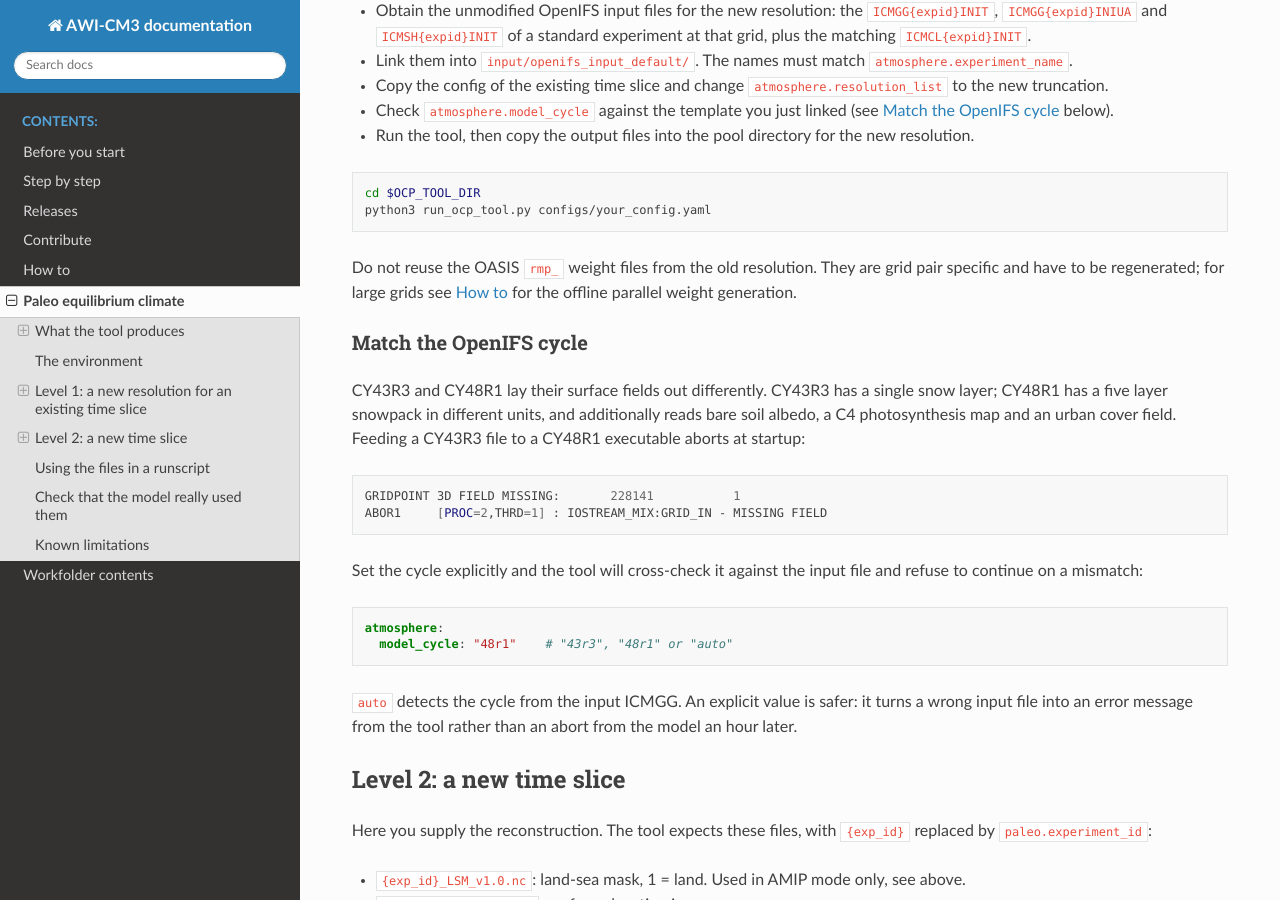
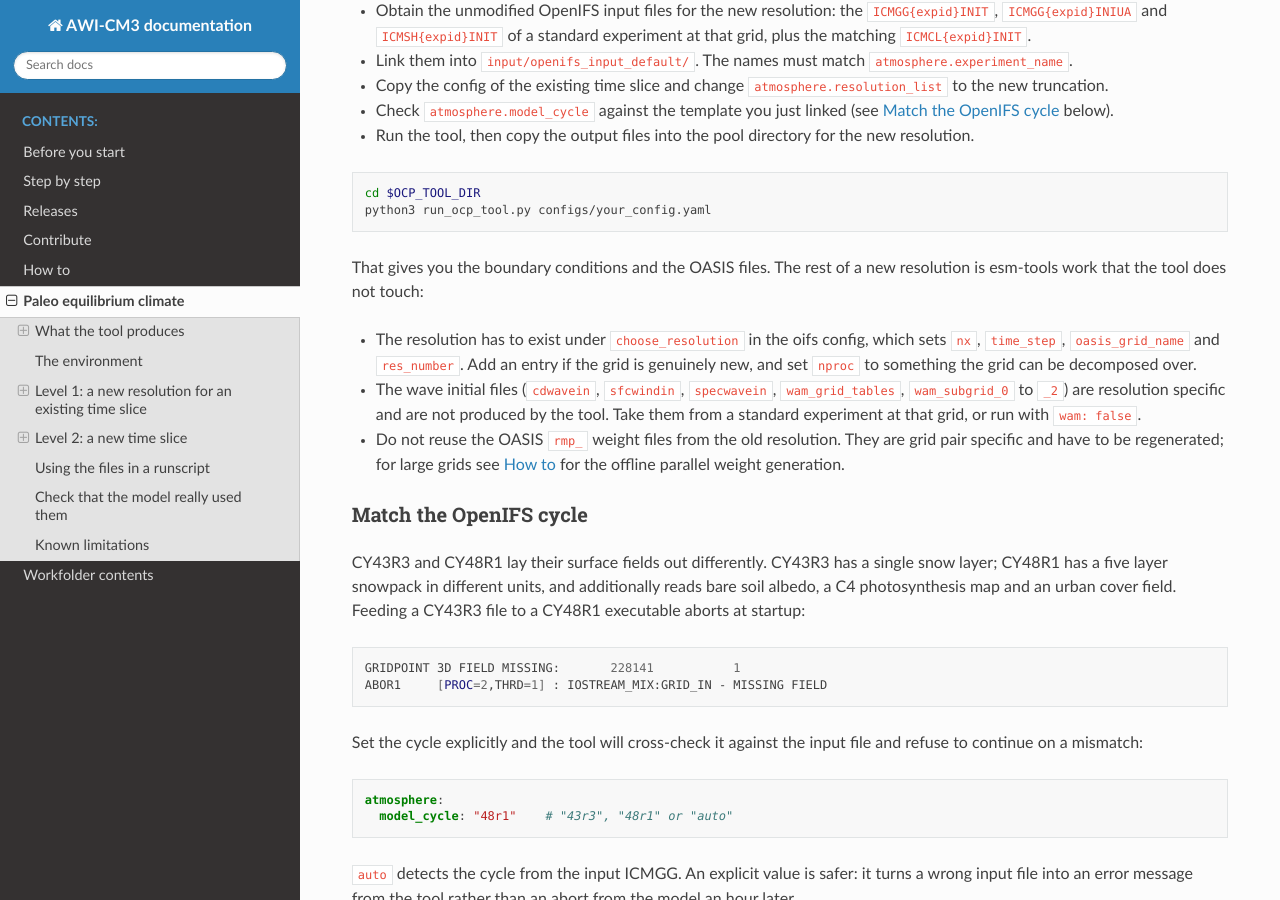
Before and after one commit to AWI-ESM/documentation_AWI-CM3, a Sphinx documentation site: the page built from source/paleo.rst, in a window 1280 px wide and 900 px high, scrolled down 1769 px. Built offline with Sphinx 7.4.7 and the Read the Docs theme 3.1.0, drawn with Linux system fonts in a browser that asks for light colours.

Commit message:
Note the esm-tools side of moving a time slice to a new resolution
The tool produces the boundary conditions and the OASIS files, but a new
resolution also needs a choose_resolution entry, resolution-specific wave
initial files that the tool does not produce, and regenerated rmp_ weights.
Without those the ocp-tool output is correct and the run still will not
assemble.

```diff
--- a/source/paleo.rst
+++ b/source/paleo.rst
@@ -108,9 +108,20 @@
   cd $OCP_TOOL_DIR
   python3 run_ocp_tool.py configs/your_config.yaml
 
-Do not reuse the OASIS ``rmp_`` weight files from the old resolution. They are
-grid pair specific and have to be regenerated; for large grids see
-:doc:`how_to` for the offline parallel weight generation.
+That gives you the boundary conditions and the OASIS files. The rest of a new
+resolution is esm-tools work that the tool does not touch:
+
+- The resolution has to exist under ``choose_resolution`` in the oifs config,
+  which sets ``nx``, ``time_step``, ``oasis_grid_name`` and ``res_number``.
+  Add an entry if the grid is genuinely new, and set ``nproc`` to something the
+  grid can be decomposed over.
+- The wave initial files (``cdwavein``, ``sfcwindin``, ``specwavein``,
+  ``wam_grid_tables``, ``wam_subgrid_0`` to ``_2``) are resolution specific and
+  are not produced by the tool. Take them from a standard experiment at that
+  grid, or run with ``wam: false``.
+- Do not reuse the OASIS ``rmp_`` weight files from the old resolution. They
+  are grid pair specific and have to be regenerated; for large grids see
+  :doc:`how_to` for the offline parallel weight generation.
 
 .. _model_cycle:
 
```
